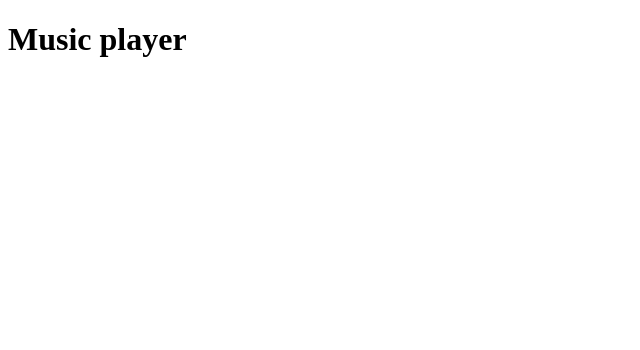
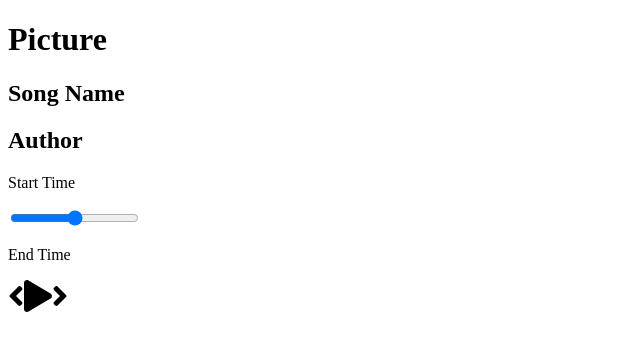
Before and after one commit to tatjama/music-player-react, a React (Create React App) app: page / in a window 1280 px wide. Shown: the top 350 px of the page, without its empty margins (0-640 px from the left). Built offline with nearby package versions, Linux system fonts and the light colour scheme.

Commit message:
import fontawesome

```diff
--- a/package.json
+++ b/package.json
@@ -4,6 +4,9 @@
   "version": "0.1.0",
   "private": true,
   "dependencies": {
+    "@fortawesome/fontawesome-svg-core": "^1.2.32",
+    "@fortawesome/free-solid-svg-icons": "^5.15.1",
+    "@fortawesome/react-fontawesome": "^0.1.12",
     "@testing-library/jest-dom": "^5.11.5",
     "@testing-library/react": "^11.1.2",
     "@testing-library/user-event": "^12.2.2",
--- a/public/index.html
+++ b/public/index.html
@@ -2,7 +2,7 @@
 <html lang="en">
   <head>
     <meta charset="utf-8" />
-    <link rel="icon" href="%PUBLIC_URL%/favicon.ico" />
+    <!--<link rel="icon" href="%PUBLIC_URL%/favicon.ico" />-->
     <meta name="viewport" content="width=device-width, initial-scale=1" />
     <meta name="theme-color" content="#000000" />
     <meta
--- a/src/App.js
+++ b/src/App.js
@@ -1,9 +1,11 @@
-
+import Player from './components/Player';
+import Song from './components/Song';
 
 function App() {
   return (
     <div className="App">
-      <h1>Music player</h1>
+      <Song/>
+      <Player/>
     </div>
   );
 }
--- /dev/null
+++ b/src/components/Player.js
@@ -0,0 +1,22 @@
+import React from 'react';
+import {FontAwesomeIcon} from '@fortawesome/react-fontawesome';
+import {faPlay, faAngleLeft, faAngleRight} from '@fortawesome/free-solid-svg-icons';
+
+const Player = () => {
+    return(
+        <div className = "player">
+             <div className = "time-control">
+                <p>Start Time</p>
+                <input type = "range" />
+                <p>End Time</p>
+             </div>
+            <div className = "play-control">
+                <FontAwesomeIcon className = "play" size = "2x"  icon = {faAngleLeft} />
+                <FontAwesomeIcon className = "play" size = "2x"  icon = {faPlay} />
+                <FontAwesomeIcon className = "play" size = "2x"  icon = {faAngleRight} />
+            </div>
+        </div>
+    )
+}
+
+export default Player;
--- /dev/null
+++ b/src/components/Song.js
@@ -0,0 +1,13 @@
+import React from 'react';
+
+const Song = () => {
+    return(
+        <div className = "song-container">
+            <h1>Picture</h1>
+            <h2>Song Name</h2>
+            <h2>Author</h2>
+        </div>
+    )
+}
+
+export default Song;
--- /dev/null
+++ b/src/style/app.scss
@@ -0,0 +1,6 @@
+*{
+    box-sizing: border-box;
+    margin: 0px;
+    padding: 0px;
+    color: red;
+}
```
Also changed, not shown: src/logo.svg (deleted), 1 other file (tests, documents, lock files or other folders).
